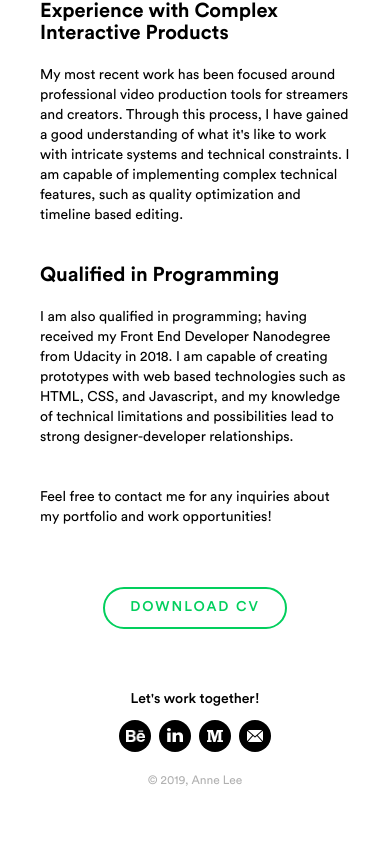
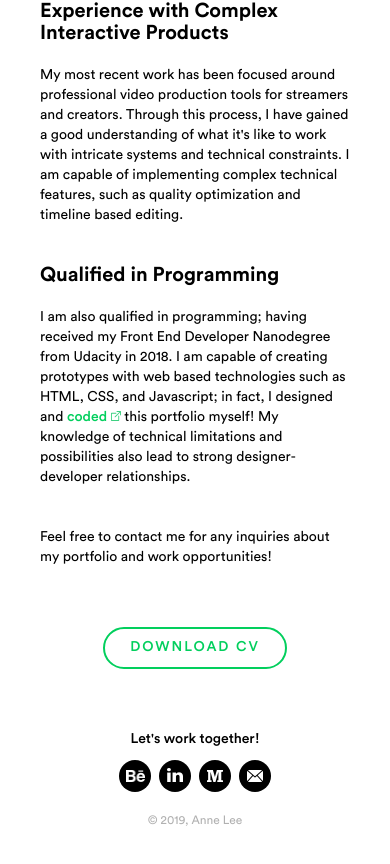
Before and after one commit to hermy0211/portfolio, a React (Create React App) app: page /#/about in a window 390 px wide. Shown: the part 835-1699 px from the top of the page. Built offline with nearby package versions, Linux system fonts and the light colour scheme.

Commit message:
Added link for Github portfolio repository for mobile

```diff
--- a/src/About.js
+++ b/src/About.js
@@ -80,9 +80,9 @@ class About extends Component {
                   My most recent work has been focused around professional video production tools for streamers and creators. Through this process, I have gained a good understanding of what it's like to work with intricate systems and technical constraints. I am capable of implementing complex technical features, such as quality optimization and timeline based editing.<br/><br/><br/>
                 </div>
                 <div data-aos="fade-up">
-                  <span className="about-title">Qualified in Programming</span><br/><br/>
-                  I am also qualified in programming; having received my Front End Developer Nanodegree from Udacity in 2018. I am capable of creating prototypes with web based technologies such as HTML, CSS, and Javascript, and my knowledge of technical limitations and possibilities lead to strong designer-developer relationships.<br/><br/><br/>
-                  Feel free to contact me for any inquiries about my portfolio and work opportunities!
+                <span className="about-title">Qualified in Programming</span><br/><br/>
+                I am also qualified in programming; having received my Front End Developer Nanodegree from Udacity in 2018. I am capable of creating prototypes with web based technologies such as HTML, CSS, and Javascript; in fact, I designed and <a href="https://github.com/hermy0211/portfolio" target="_blank" rel="noopener noreferrer">coded<img className="link-icon" src={this.state.link} alt="Link Icon"/></a> this portfolio myself! My knowledge of technical limitations and possibilities also lead to strong designer-developer relationships.<br/><br/><br/>
+                Feel free to contact me for any inquiries about my portfolio and work opportunities!
                 </div>
               </div> :
               <div className="about-content">
```
